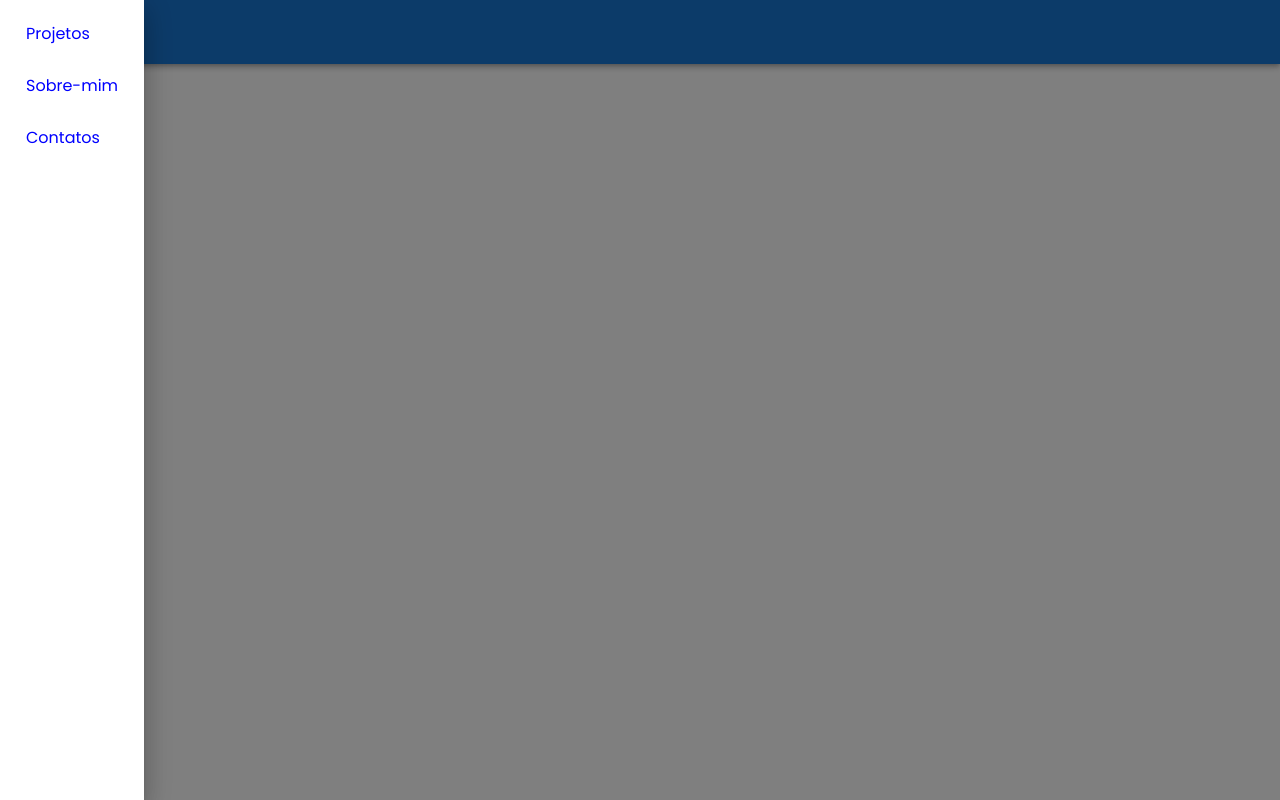
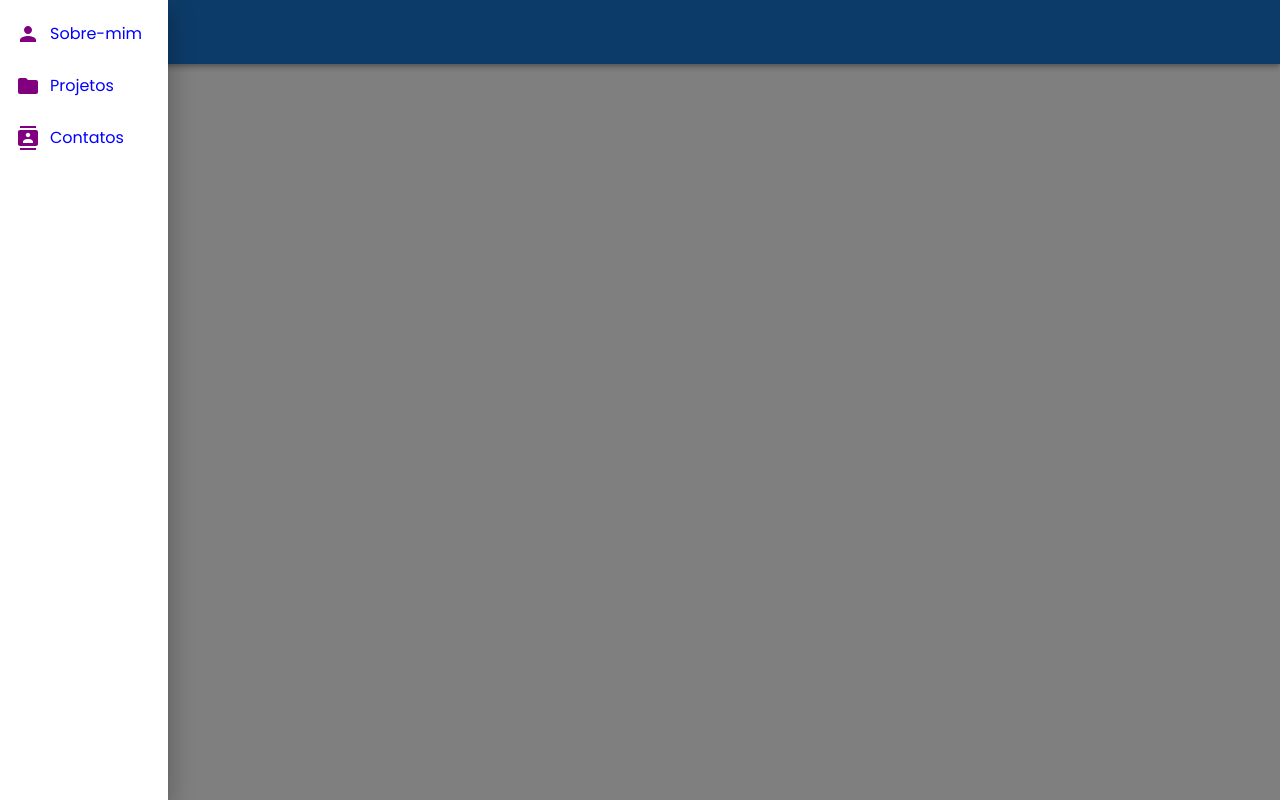
Before and after one commit to callioptsu/Portfolio, a Next.js app: page / in a window 1280 px wide. Both pictures are taken after a click on the button 108 px from the left and 32 px from the top of the page. Built offline with nearby package versions, Linux system fonts and the light colour scheme.

Commit message:
feat: implements renderIcons with conditionals

```diff
--- a/src/components/@custom-leftbar/LeftbarComponent.tsx
+++ b/src/components/@custom-leftbar/LeftbarComponent.tsx
@@ -2,6 +2,7 @@ import React, { Dispatch } from 'react'
 
 // Material UI
 import { Drawer, List, ListItem } from '@mui/material'
+import { Contacts, Folder, Person } from '@mui/icons-material'
 
 // Custom
 import LinkComponent from '../@custom-links/LinkComponent'
@@ -15,20 +16,33 @@ export default function LeftbarComponent({
   isOpen,
   setIsOpen,
 }: LeftbarComponentProps) {
+  const renderIcons = (value: string) => {
+    if (value === 'sobre-mim') {
+      return <Person sx={{ color: 'purple' }} />
+    } else if (value === 'projetos') {
+      return <Folder sx={{ color: 'purple' }} />
+    } else if (value === 'contatos') {
+      return <Contacts sx={{ color: 'purple' }} />
+    }
+  }
+
   return (
     <Drawer anchor="left" open={isOpen} onClose={() => setIsOpen(false)}>
       <List>
-        {['Projetos', 'Sobre-mim', 'Contatos'].map((values, idx) => {
+        {['sobre-mim', 'projetos', 'contatos'].map(
+          (values: string, idx: number) => {
             return (
               <ListItem key={idx}>
+                {renderIcons(values)}
                 <LinkComponent
-                url={values.toLowerCase()}
+                  url={values}
                   fontFamily="Poppins"
-                text={values}
+                  text={values.slice(0, 1).toUpperCase() + values.slice(1)}
                 />
               </ListItem>
             )
-        })}
+          },
+        )}
       </List>
     </Drawer>
   )
```
Lines whose indentation alone changed are shown as unchanged.
